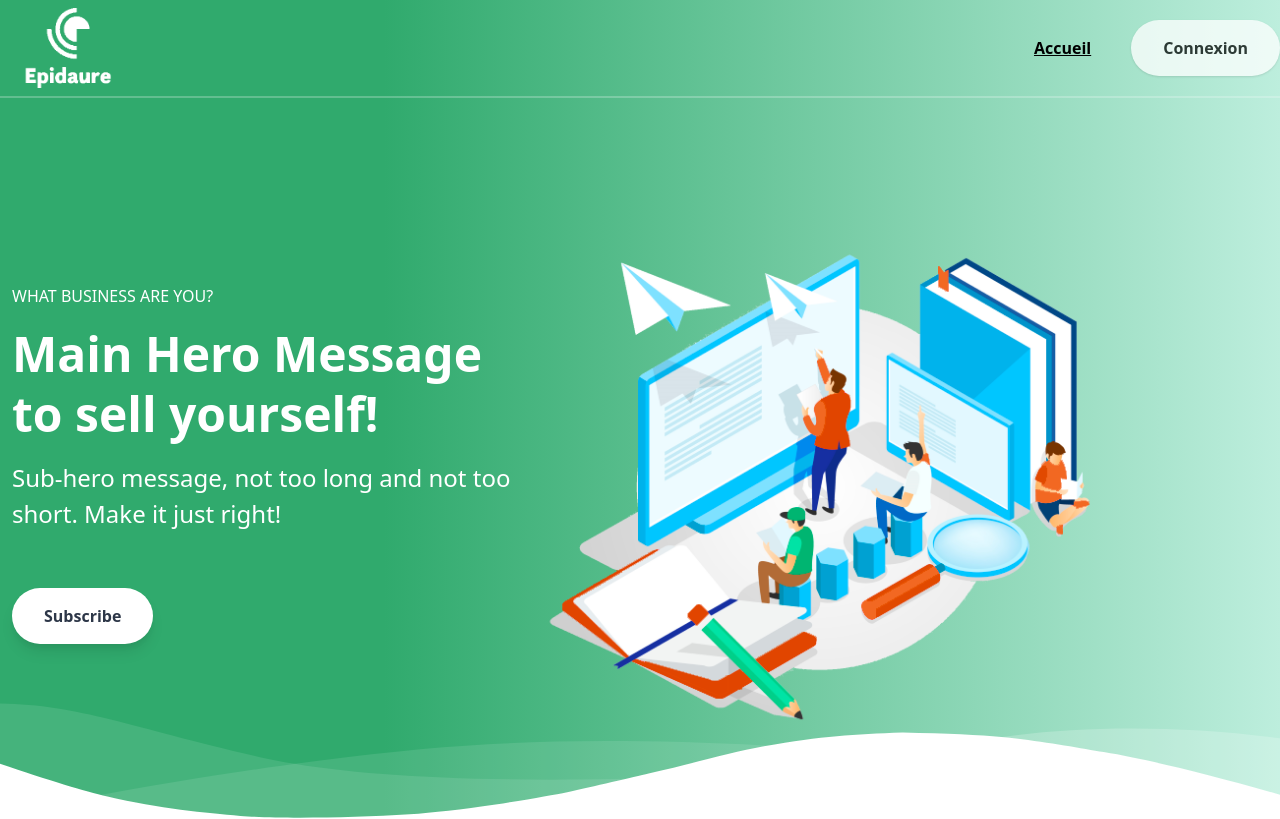
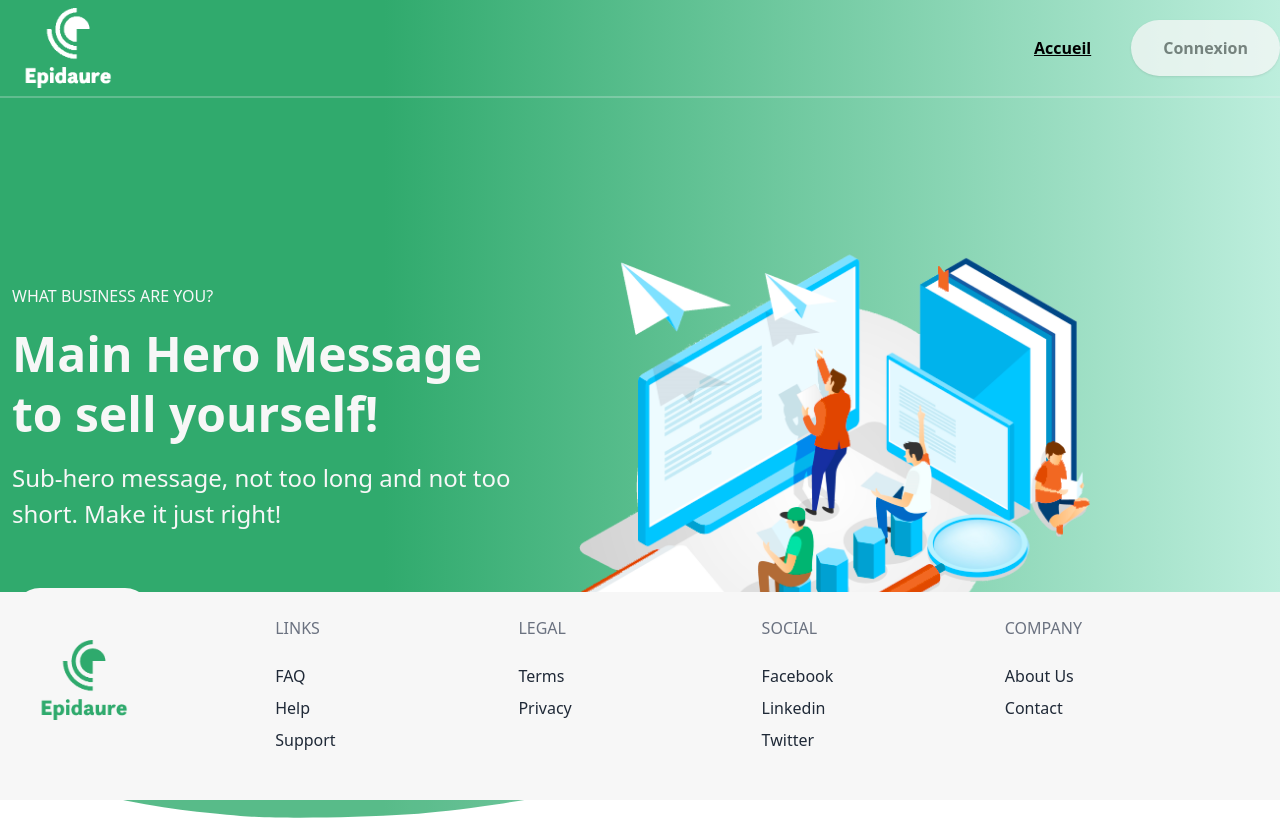
Before and after one commit to MatthiasBlc/Epidaure_Front, a React (Create React App) app: page / in a window 1280 px wide. Shown: the top 819 px of the page. Built offline with nearby package versions, Linux system fonts and the light colour scheme.

Commit message:
change cssconfig and fix footer

```diff
--- a/src/index.css
+++ b/src/index.css
@@ -1,3 +1,14 @@
 @tailwind base;
 @tailwind components;
 @tailwind utilities;
+
+footer{
+    position: fixed;
+    bottom: 0;
+    width: 100%;
+  }
+
+
+.gradient {
+    background: linear-gradient(90deg, #30aa6d 30%, #bdeedd 100%);
+  }
--- a/src/index.js
+++ b/src/index.js
@@ -1,6 +1,6 @@
 import React from "react";
 import ReactDOM from "react-dom/client";
-import "./tailwind.css"
+import "./index.css"
 
 import App from "./App";
 
--- a/src/pages/Profile.js
+++ b/src/pages/Profile.js
@@ -3,7 +3,7 @@ import React from 'react';
 const Profile = () => {
     return (
         <div>
-            <button class="btn">Profile</button>
+            <h1 className='prof'>Profile</h1>
         </div>
     );
 };
--- a/tailwind.config.js
+++ b/tailwind.config.js
@@ -6,8 +6,9 @@ module.exports = {
     extend: {
       colors: {
         orange:"#e17038",
-        white:"#ebebeb",
-        lightgrey:"#c0c0c0",
+        white: "#f7f7f7",
+        lightgrey:"#ebebeb",
+        lightgrey2:"#c0c0c0",
         turquoise:"#6ebca1",
         green:"#30aa6d",
         grey:"#606060",
```
